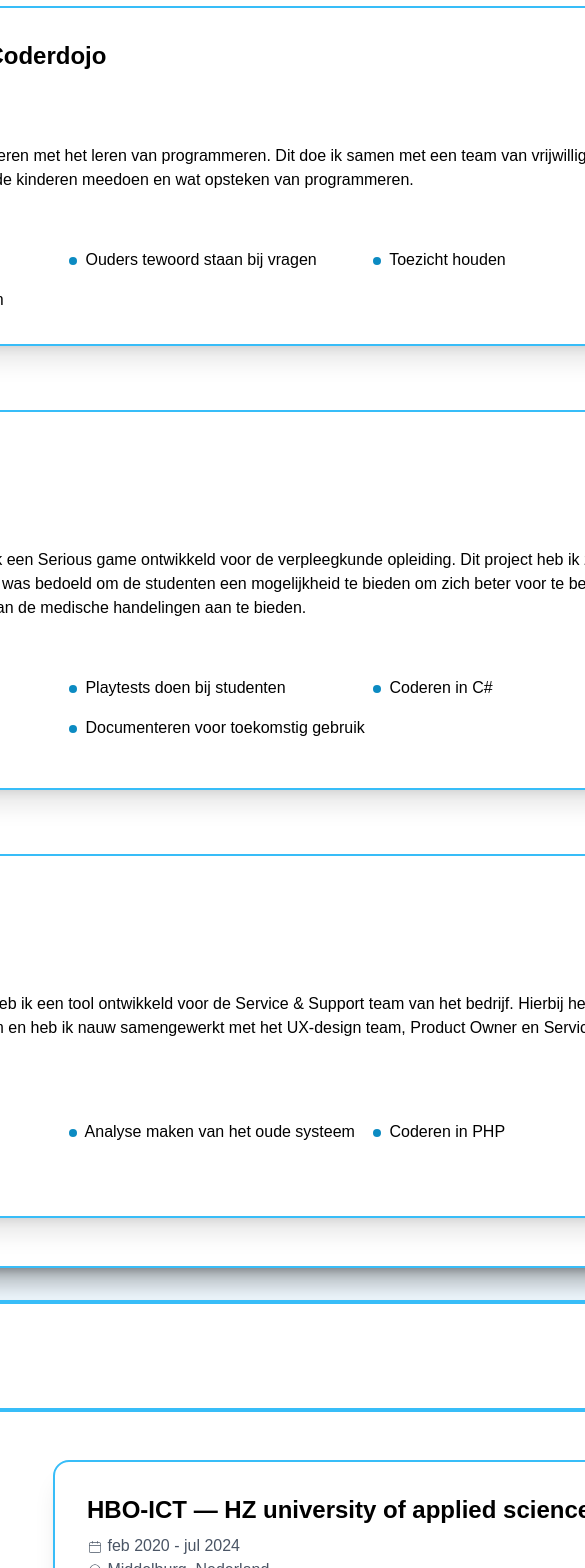
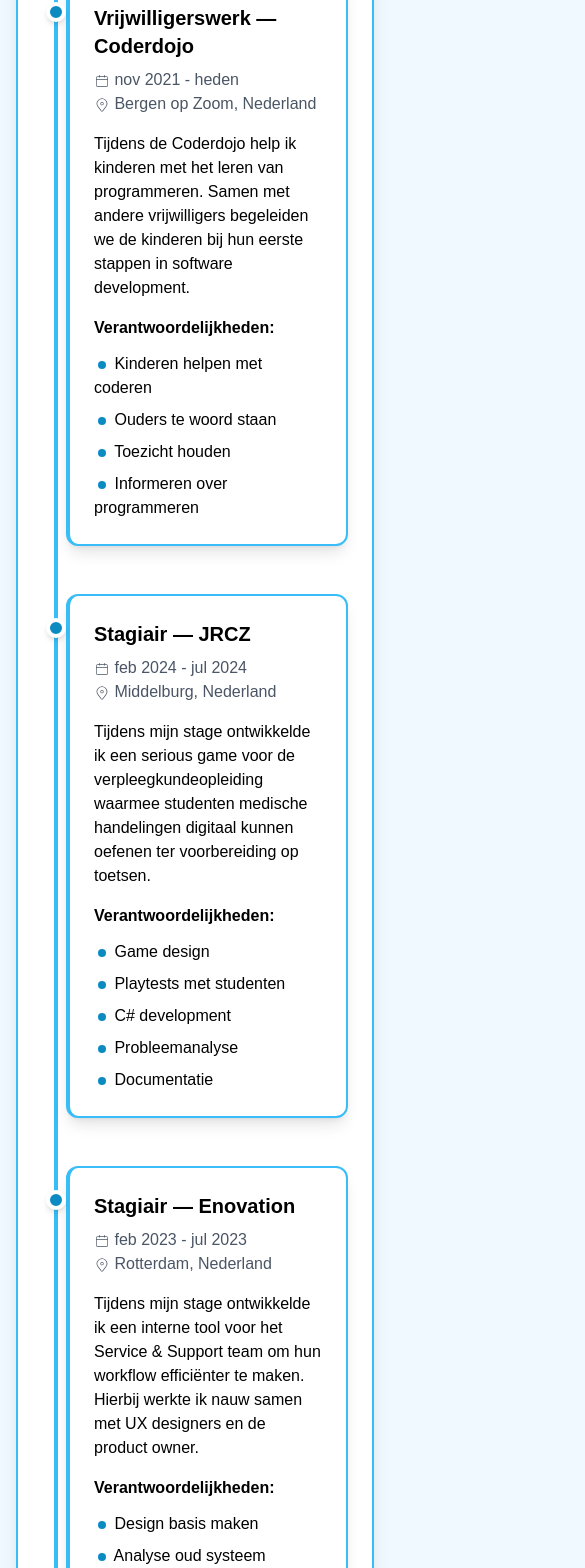
Before and after one commit to Stefan989732/stefanwportfolio, a Next.js app: page /experience in a window 390 px wide. Shown: the part 390-1958 px from the top of the page, 585 px wide, since content can reach past the window. Built offline with nearby package versions, Linux system fonts and the light colour scheme.

Commit message:
added phone support for experience page

```diff
--- a/app/experience/page.tsx
+++ b/app/experience/page.tsx
@@ -2,173 +2,222 @@
 
 import { CiLocationOn, CiCalendar } from "react-icons/ci";
 import { GoDotFill } from "react-icons/go";
-import {
-    Image
-} from "@heroui/react";
+import { Image } from "@heroui/react";
 
-export default function experience() {
+export default function Experience() {
     return (
-        <div className='px-3 text-black flex flex-col items-center gap-8'>
-            <section className="bg-white w-6xl  rounded-xl shadow-xl/30 border-2 border-t-4 border-[var(--accent)] py-12">
+        <div className="px-4 md:px-6 text-black flex flex-col items-center gap-10">
+
+            {/* WORK EXPERIENCE */}
+            <section className="bg-white w-full max-w-6xl rounded-xl shadow-xl border-2 border-t-4 border-[var(--accent)] py-8 md:py-12 px-6 md:px-10">
 
                 <div className="max-w-5xl mx-auto">
 
-                    {/* Section Header */}
-                    <div className="flex items-center gap-4 mb-12 border-b-4 border-[var(--accent)]">
-                        <h2 className="text-4xl font-semibold mb-4">
+                    <div className="flex items-center gap-4 mb-10 border-b-4 border-[var(--accent)]">
+                        <h2 className="text-3xl md:text-4xl font-semibold pb-4">
                             Werkervaring
                         </h2>
                     </div>
 
                     {/* Timeline */}
-                    <div className="relative pl-10 space-y-16">
+                    <div className="relative pl-6 md:pl-10 space-y-12">
 
                         <div className="absolute left-3 top-0 h-full w-1 bg-[var(--accent)] rounded" />
 
+                        {/* Coderdojo */}
                         <div className="relative">
-                            <div className="absolute -left-9 top-6 w-5 h-5 bg-[var(--detail)] rounded-full border-4 border-white shadow-md" />
+                            <div className="absolute xl:-left-9 -left-5 top-6 w-5 h-5 bg-[var(--detail)] rounded-full border-4 border-white shadow-md" />
 
-                            <div className="bg-white rounded-2xl shadow-xl p-8 border-2 border-l-6 border-[var(--accent)]">
-                                <h3 className="text-2xl font-semibold mb-2">
+                            <div className="bg-white rounded-xl shadow-lg p-6 md:p-8 border-2 border-l-4 border-[var(--accent)]">
+                                <h3 className="text-xl md:text-2xl font-semibold mb-2">
                                     Vrijwilligerswerk — Coderdojo
                                 </h3>
+
                                 <p className="text-gray-600">
-                                    <CiCalendar className="flex inline" /> nov 2021 - heden
+                                    <CiCalendar className="inline" /> nov 2021 - heden
                                 </p>
+
                                 <p className="text-gray-600 mb-4">
-                                    <CiLocationOn className="flex inline" /> Bergen op Zoom, Nederland
+                                    <CiLocationOn className="inline" /> Bergen op Zoom, Nederland
                                 </p>
-                                <p className="mb-4">Tijdens de Coderdojo help ik kinderen met het leren van programmeren.
-                                    Dit doe ik samen met een team van vrijwilligers, gezamelijk zorgen wij ervoor dat de kinderen meedoen en wat opsteken van programmeren.</p>
-                                <p className="mb-4 text-l font-semibold">Verantwoordelijkheden:</p>
-                                <div className="grid grid-cols-3 space-y-4">
-                                    <div><GoDotFill className="text-[var(--detail)] flex inline" /> Kinderen helpen met coderen</div>
-                                    <div><GoDotFill className="text-[var(--detail)] flex inline" /> Ouders tewoord staan bij vragen</div>
-                                    <div><GoDotFill className="text-[var(--detail)] flex inline" /> Toezicht houden</div>
-                                    <div><GoDotFill className="text-[var(--detail)] flex inline" /> Informeren over programmeren</div>
+
+                                <p className="mb-4">
+                                    Tijdens de Coderdojo help ik kinderen met het leren van programmeren.
+                                    Samen met andere vrijwilligers begeleiden we de kinderen bij hun eerste
+                                    stappen in software development.
+                                </p>
+
+                                <p className="font-semibold mb-3">Verantwoordelijkheden:</p>
+
+                                <div className="grid grid-cols-1 sm:grid-cols-2 lg:grid-cols-3 gap-2">
+                                    <div><GoDotFill className="inline text-[var(--detail)]" /> Kinderen helpen met coderen</div>
+                                    <div><GoDotFill className="inline text-[var(--detail)]" /> Ouders te woord staan</div>
+                                    <div><GoDotFill className="inline text-[var(--detail)]" /> Toezicht houden</div>
+                                    <div><GoDotFill className="inline text-[var(--detail)]" /> Informeren over programmeren</div>
                                 </div>
                             </div>
                         </div>
+
+                        {/* JRCZ */}
                         <div className="relative">
-                            <div className="absolute -left-9 top-6 w-5 h-5 bg-[var(--detail)] rounded-full border-4 border-white shadow-md" />
+                            <div className="absolute xl:-left-9 -left-5 top-6 w-5 h-5 bg-[var(--detail)] rounded-full border-4 border-white shadow-md" />
 
-                            <div className="bg-white rounded-2xl shadow-xl p-8 border-2 border-l-6 border-[var(--accent)]">
-                                <h3 className="text-2xl font-semibold mb-2">
-                                    Stagair — JRCZ
+                            <div className="bg-white rounded-xl shadow-lg p-6 md:p-8 border-2 border-l-4 border-[var(--accent)]">
+                                <h3 className="text-xl md:text-2xl font-semibold mb-2">
+                                    Stagiair — JRCZ
                                 </h3>
+
                                 <p className="text-gray-600">
-                                    <CiCalendar className="flex inline" /> feb 2024 - jul 2024
+                                    <CiCalendar className="inline" /> feb 2024 - jul 2024
                                 </p>
+
                                 <p className="text-gray-600 mb-4">
-                                    <CiLocationOn className="flex inline" /> Middelburg, Nederland
+                                    <CiLocationOn className="inline" /> Middelburg, Nederland
                                 </p>
-                                <p className="mb-4">Tijdens mijn stage bij JRCZ heb ik een Serious game ontwikkeld voor de verpleegkunde opleiding.
-                                    Dit project heb ik zelf opgesteld en bedacht, het project was bedoeld om de studenten een mogelijkheid te bieden om zich
-                                    beter voor te bereiden op toetsen door een digitale versie van de medische handelingen aan te bieden.</p>
-                                <p className="mb-4 text-l font-semibold">Verantwoordelijkheden:</p>
-                                <div className="grid grid-cols-3 space-y-4">
-                                    <div><GoDotFill className="text-[var(--detail)] flex inline" /> Design maken</div>
-                                    <div><GoDotFill className="text-[var(--detail)] flex inline" /> Playtests doen bij studenten</div>
-                                    <div><GoDotFill className="text-[var(--detail)] flex inline" /> Coderen in C#</div>
-                                    <div><GoDotFill className="text-[var(--detail)] flex inline" /> Analyse maken van probleem</div>
-                                    <div><GoDotFill className="text-[var(--detail)] flex inline" /> Documenteren voor toekomstig gebruik</div>
+
+                                <p className="mb-4">
+                                    Tijdens mijn stage ontwikkelde ik een serious game voor de
+                                    verpleegkundeopleiding waarmee studenten medische handelingen
+                                    digitaal kunnen oefenen ter voorbereiding op toetsen.
+                                </p>
+
+                                <p className="font-semibold mb-3">Verantwoordelijkheden:</p>
+
+                                <div className="grid grid-cols-1 sm:grid-cols-2 lg:grid-cols-3 gap-2">
+                                    <div><GoDotFill className="inline text-[var(--detail)]" /> Game design</div>
+                                    <div><GoDotFill className="inline text-[var(--detail)]" /> Playtests met studenten</div>
+                                    <div><GoDotFill className="inline text-[var(--detail)]" /> C# development</div>
+                                    <div><GoDotFill className="inline text-[var(--detail)]" /> Probleemanalyse</div>
+                                    <div><GoDotFill className="inline text-[var(--detail)]" /> Documentatie</div>
                                 </div>
                             </div>
                         </div>
+
+                        {/* Enovation */}
                         <div className="relative">
-                            <div className="absolute -left-9 top-6 w-5 h-5 bg-[var(--detail)] rounded-full border-4 border-white shadow-md" />
+                            <div className="absolute xl:-left-9 -left-5 top-6 w-5 h-5 bg-[var(--detail)] rounded-full border-4 border-white shadow-md" />
 
-                            <div className="bg-white rounded-2xl shadow-xl p-8 border-2 border-l-6 border-[var(--accent)]">
-                                <h3 className="text-2xl font-semibold mb-2">
-                                    Stagair — Enovation
+                            <div className="bg-white rounded-xl shadow-lg p-6 md:p-8 border-2 border-l-4 border-[var(--accent)]">
+                                <h3 className="text-xl md:text-2xl font-semibold mb-2">
+                                    Stagiair — Enovation
                                 </h3>
+
                                 <p className="text-gray-600">
-                                    <CiCalendar className="flex inline" /> feb 2023 - jul 2023
+                                    <CiCalendar className="inline" /> feb 2023 - jul 2023
                                 </p>
+
                                 <p className="text-gray-600 mb-4">
-                                    <CiLocationOn className="flex inline" /> Rotterdam, Nederland
+                                    <CiLocationOn className="inline" /> Rotterdam, Nederland
                                 </p>
-                                <p className="mb-4">Tijdens mijn stage bij Enovation heb ik een tool ontwikkeld voor de Service & Support team van het bedrijf.
-                                    Hierbij heb ik veel gelet op de workflow van dat team en heb ik nauw samengewerkt met het UX-design team, Product Owner en Service & Support zelf.
+
+                                <p className="mb-4">
+                                    Tijdens mijn stage ontwikkelde ik een interne tool voor het
+                                    Service & Support team om hun workflow efficiënter te maken.
+                                    Hierbij werkte ik nauw samen met UX designers en de product owner.
                                 </p>
-                                <p className="mb-4 text-l font-semibold">Verantwoordelijkheden:</p>
-                                <div className="grid grid-cols-3 space-y-4">
-                                    <div><GoDotFill className="text-[var(--detail)] flex inline" /> Design basis maken</div>
-                                    <div><GoDotFill className="text-[var(--detail)] flex inline" /> Analyse maken van het oude systeem</div>
-                                    <div><GoDotFill className="text-[var(--detail)] flex inline" /> Coderen in PHP</div>
-                                    <div><GoDotFill className="text-[var(--detail)] flex inline" /> Feedback vragen & verwerken</div>
+
+                                <p className="font-semibold mb-3">Verantwoordelijkheden:</p>
+
+                                <div className="grid grid-cols-1 sm:grid-cols-2 lg:grid-cols-3 gap-2">
+                                    <div><GoDotFill className="inline text-[var(--detail)]" /> Design basis maken</div>
+                                    <div><GoDotFill className="inline text-[var(--detail)]" /> Analyse oud systeem</div>
+                                    <div><GoDotFill className="inline text-[var(--detail)]" /> PHP development</div>
+                                    <div><GoDotFill className="inline text-[var(--detail)]" /> Feedback verwerken</div>
                                 </div>
                             </div>
                         </div>
+
                     </div>
                 </div>
             </section>
-            <section className="bg-white w-6xl rounded-xl p-8 shadow-xl/30 border-2 border-t-4 border-[var(--accent)] py-12">
-                <div className="flex items-center gap-4 mb-12 border-b-4 border-[var(--accent)]">
-                    <h2 className="text-4xl font-semibold mb-4">
+
+            {/* EDUCATION */}
+            <section className="bg-white w-full max-w-6xl rounded-xl shadow-xl border-2 border-t-4 border-[var(--accent)] py-8 md:py-12 px-6 md:px-10">
+
+                <div className="flex items-center gap-4 mb-10 border-b-4 border-[var(--accent)]">
+                    <h2 className="text-3xl md:text-4xl font-semibold pb-4">
                         Opleidingen
                     </h2>
                 </div>
-                <div className="bg-white rounded-2xl shadow-xl p-8 mb-4 border-2 border-r-6 border-[var(--accent)] ml-100">
-                    <h3 className="text-2xl font-semibold mb-2">
-                        HBO-ICT — HZ university of applied sciences
+
+                <div className="grid md:grid-cols-2 gap-6">
+
+                    <div className="bg-white rounded-xl shadow-lg p-6 md:p-8 border-2 border-r-4 border-[var(--accent)]">
+                        <h3 className="text-xl md:text-2xl font-semibold mb-2">
+                            HBO-ICT — HZ
                         </h3>
+
                         <p className="text-gray-600">
-                        <CiCalendar className="flex inline" /> feb 2020 - jul 2024
+                            <CiCalendar className="inline" /> feb 2020 - jul 2024
                         </p>
+
                         <p className="text-gray-600 mb-4">
-                        <CiLocationOn className="flex inline" /> Middelburg, Nederland
+                            <CiLocationOn className="inline" /> Middelburg
                         </p>
-                    <p className="mb-4 text-l font-semibold">Leermomenten:</p>
-                    <div className="grid grid-cols-3 space-y-2">
-                        <div><GoDotFill className="text-[var(--detail)] flex inline" /> Hulpzoeken bij mensen</div>
-                        <div><GoDotFill className="text-[var(--detail)] flex inline" /> Teamverband werken</div>
-                        <div><GoDotFill className="text-[var(--detail)] flex inline" /> Agile werken</div>
-                        <div><GoDotFill className="text-[var(--detail)] flex inline" /> Teamrollen ontdekken</div>
+
+                        <div className="grid grid-cols-2 gap-2">
+                            <div><GoDotFill className="inline text-[var(--detail)]" /> Agile werken</div>
+                            <div><GoDotFill className="inline text-[var(--detail)]" /> Teamrollen</div>
+                            <div><GoDotFill className="inline text-[var(--detail)]" /> Teamwork</div>
+                            <div><GoDotFill className="inline text-[var(--detail)]" /> Hulp zoeken</div>
                         </div>
                     </div>
-                <div className="bg-white rounded-2xl shadow-xl p-8 border-2 border-l-6 border-[var(--accent)] mr-100">
-                    <h3 className="text-2xl font-semibold mb-2">
-                        Social work — HZ university of applied sciences
+
+                    <div className="bg-white rounded-xl shadow-lg p-6 md:p-8 border-2 border-l-4 border-[var(--accent)]">
+                        <h3 className="text-xl md:text-2xl font-semibold mb-2">
+                            Social Work — HZ
                         </h3>
+
                         <p className="text-gray-600">
-                        <CiCalendar className="flex inline" /> aug 2018 - feb 2019
+                            <CiCalendar className="inline" /> aug 2018 - feb 2019
                         </p>
+
                         <p className="text-gray-600 mb-4">
-                        <CiLocationOn className="flex inline" /> Vlissingen, Nederland
+                            <CiLocationOn className="inline" /> Vlissingen
                         </p>
-                    <p className="mb-4 text-l font-semibold">Leermomenten:</p>
-                    <div className="grid grid-cols-3 space-y-2">
-                        <div><GoDotFill className="text-[var(--detail)] flex inline" /> Goed luisteren</div>
-                        <div><GoDotFill className="text-[var(--detail)] flex inline" /> Problemen herkennen</div>
-                        <div><GoDotFill className="text-[var(--detail)] flex inline" /> Observeren</div>
-                        <div><GoDotFill className="text-[var(--detail)] flex inline" /> Juiste vragen stellen</div>
+
+                        <div className="grid grid-cols-2 gap-2">
+                            <div><GoDotFill className="inline text-[var(--detail)]" /> Luisteren</div>
+                            <div><GoDotFill className="inline text-[var(--detail)]" /> Observeren</div>
+                            <div><GoDotFill className="inline text-[var(--detail)]" /> Problemen herkennen</div>
+                            <div><GoDotFill className="inline text-[var(--detail)]" /> Vragen stellen</div>
                         </div>
                     </div>
-                <div className="flex items-center gap-4 mb-12 border-b-4 border-[var(--accent)]">
-                    <h2 className="text-4xl font-semibold mb-4 mt-8 ">
+
+                </div>
+
+                {/* OTHER EXPERIENCE */}
+
+                <div className="mt-14 border-b-4 border-[var(--accent)] mb-8">
+                    <h2 className="text-3xl md:text-4xl font-semibold pb-4">
                         Overige ervaring
                     </h2>
                 </div>
-                <div className="bg-white rounded-2xl shadow-xl p-8 mb-4 border-2 border-r-6 border-[var(--accent)]">
-                    <div className="flex items-start justify-between gap-8">
+
+                <div className="bg-white rounded-xl shadow-lg p-6 md:p-8 border-2 border-r-4 border-[var(--accent)]">
+                    <div className="flex flex-col md:flex-row gap-6">
+
                         <div className="flex-1">
-                            <h3 className="text-2xl font-semibold mb-2">
+                            <h3 className="text-xl md:text-2xl font-semibold mb-2">
                                 Mantelzorger
                             </h3>
+
                             <p className="text-gray-600">
                                 <CiCalendar className="inline" /> 2014 - aug 2024
                             </p>
+
                             <p className="text-gray-600 mb-4">
-                                <CiLocationOn className="inline" /> Thuis, Nederland
+                                <CiLocationOn className="inline" /> Thuis
                             </p>
+
                             <p>
-                                Ik ben bijna 10 jaar mantelzorger geweest voor mijn moeder.
-                                Hierbij heb ik vooral veel mentale ondersteuning geboden.
-                                In augustus 2024 is ze helaas plotseling overleden.
+                                Ik ben bijna tien jaar mantelzorger geweest voor mijn moeder,
+                                waarbij ik vooral mentale ondersteuning en hulp in het dagelijks
+                                leven heb geboden.
                             </p>
                         </div>
-                        <div className="w-48 shrink-0">
+
+                        <div className="w-full md:w-48">
                             <Image
                                 src="/Moeder.JPG"
                                 width={200}
@@ -177,9 +226,12 @@ export default function experience() {
                                 alt="Moeder"
                             />
                         </div>
+
                     </div>
                 </div>
+
             </section>
+
         </div>
     )
 }
```
Lines whose indentation alone changed are shown as unchanged.
